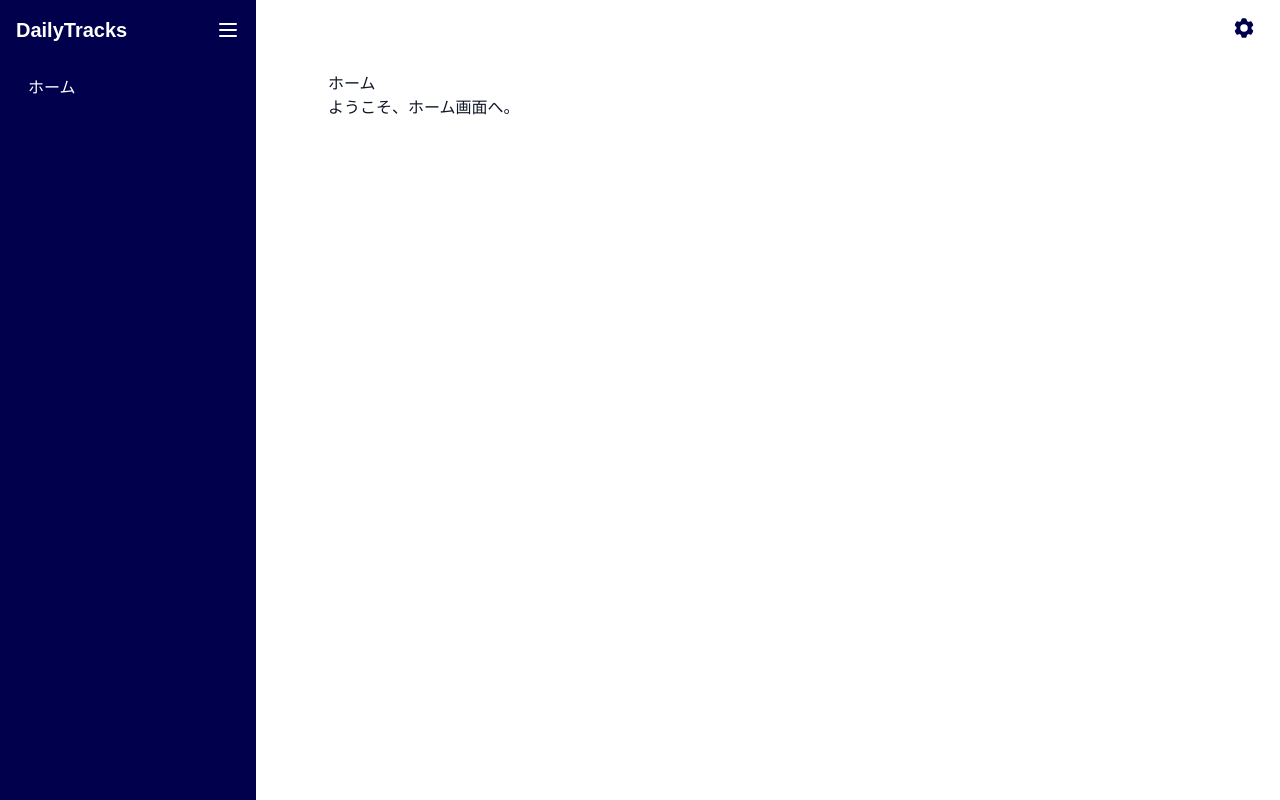
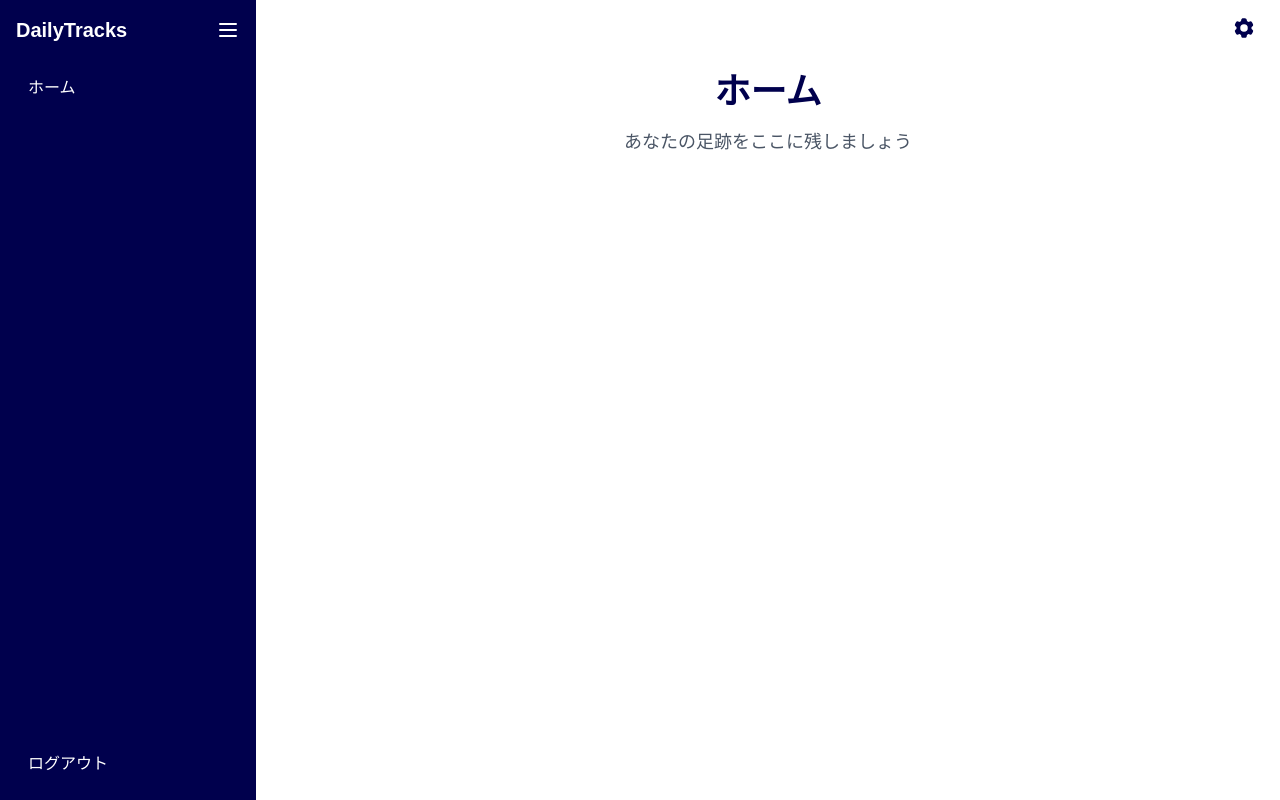
Before and after one commit to HosodaKeiji/dailytracks, a Next.js app in the folder frontend/: page /home in a window 1280 px wide. Built offline with nearby package versions, Linux system fonts and the light colour scheme.

Commit message:
ホームの修正とログアウトボタンの追加

```diff
--- a/frontend/src/app/(auth)/home/page.tsx
+++ b/frontend/src/app/(auth)/home/page.tsx
@@ -24,9 +24,11 @@ export default function HomePage() {
     }, []);
 
     return (
-        <div style={{ padding: '2rem' }}>
-            <h1>{username ? `${username} さんの日々の軌跡` : "ホーム"}</h1>
-            <p>ようこそ、ホーム画面へ。</p>
+        <div className="p-8 text-center">
+            <h1 className="text-3xl md:text-4xl font-bold text-[#00004d] mb-4">
+                {username ? `${username} さんの日々の軌跡` : "ホーム"}
+            </h1>
+            <p className="text-lg text-gray-600">あなたの足跡をここに残しましょう</p>
         </div>
     );
 }
--- a/frontend/src/app/(auth)/layout.tsx
+++ b/frontend/src/app/(auth)/layout.tsx
@@ -12,7 +12,9 @@ export default function AuthLayout({ children }: { children: React.ReactNode })
     return (
         <div className="flex min-h-screen bg-white text-gray-900">
             {/* 左メニュー */}
-            <aside className={`${isSidebarOpen ? 'w-64' : 'w-16'} transition-all duration-300 bg-[#00004d] text-white p-4 flex flex-col`}>
+            <aside className={`${isSidebarOpen ? 'w-64' : 'w-16'} transition-all duration-300 bg-[#00004d] text-white p-4 flex flex-col justify-between`}>
+                {/* 上部ロゴ + メニュー */}
+                <div>
                     <div className="flex items-center justify-between mb-6">
                         {isSidebarOpen && <h2 className="text-xl font-bold">DailyTracks</h2>}
                         <button
@@ -29,8 +31,7 @@ export default function AuthLayout({ children }: { children: React.ReactNode })
                         </button>
                     </div>
 
-                {/* ナビゲーション */}
-                <nav className={`flex-1 space-y-3 ${isSidebarOpen ? 'block' : 'hidden'}`}>
+                    <nav className={`space-y-3 ${isSidebarOpen ? 'block' : 'hidden'}`}>
                         <Link
                             href="/home"
                             className="block py-2 px-3 rounded-md hover:bg-[#ff0000] hover:text-white transition"
@@ -38,6 +39,20 @@ export default function AuthLayout({ children }: { children: React.ReactNode })
                             ホーム
                         </Link>
                     </nav>
+                </div>
+
+                {/* 下部ログアウト */}
+                <div className={`${isSidebarOpen ? 'block' : 'hidden'}`}>
+                    <button
+                        onClick={() => {
+                            localStorage.removeItem('token');
+                            router.push('/login');
+                        }}
+                        className="w-full py-2 px-3 text-left rounded-md hover:bg-red-600 transition text-white"
+                    >
+                        ログアウト
+                    </button>
+                </div>
             </aside>
 
             {/* メインコンテンツ */}
```
Lines whose indentation alone changed are shown as unchanged.
